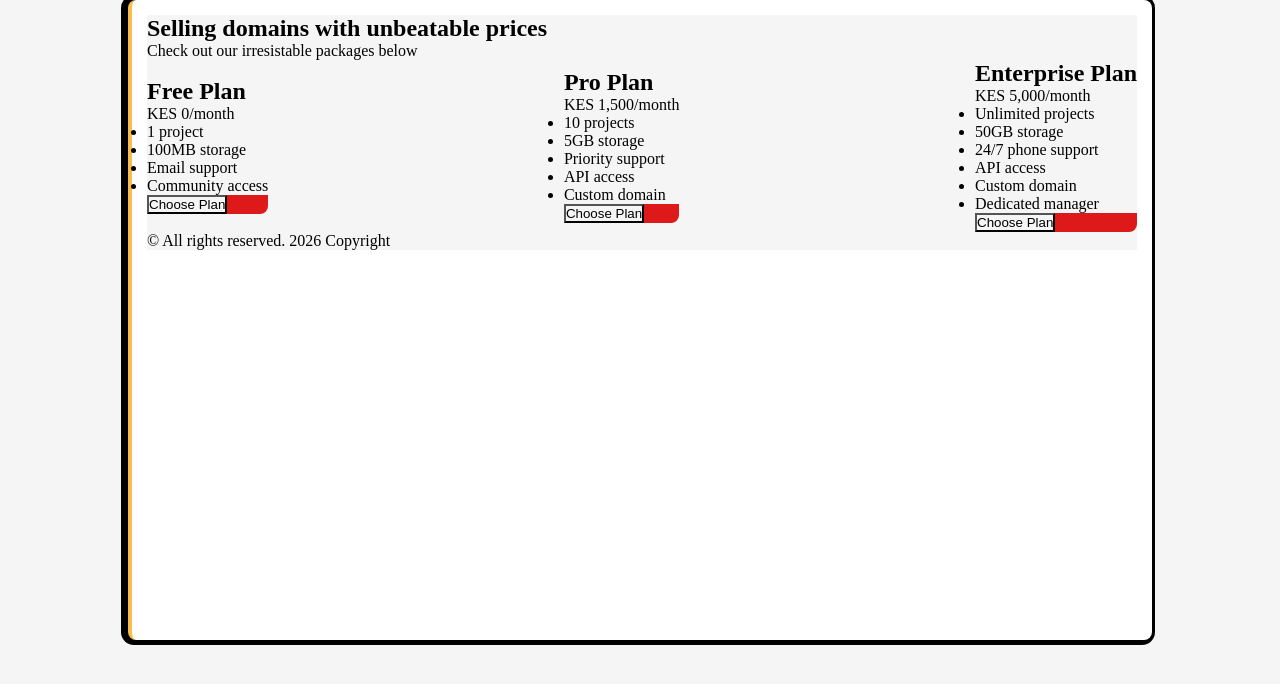
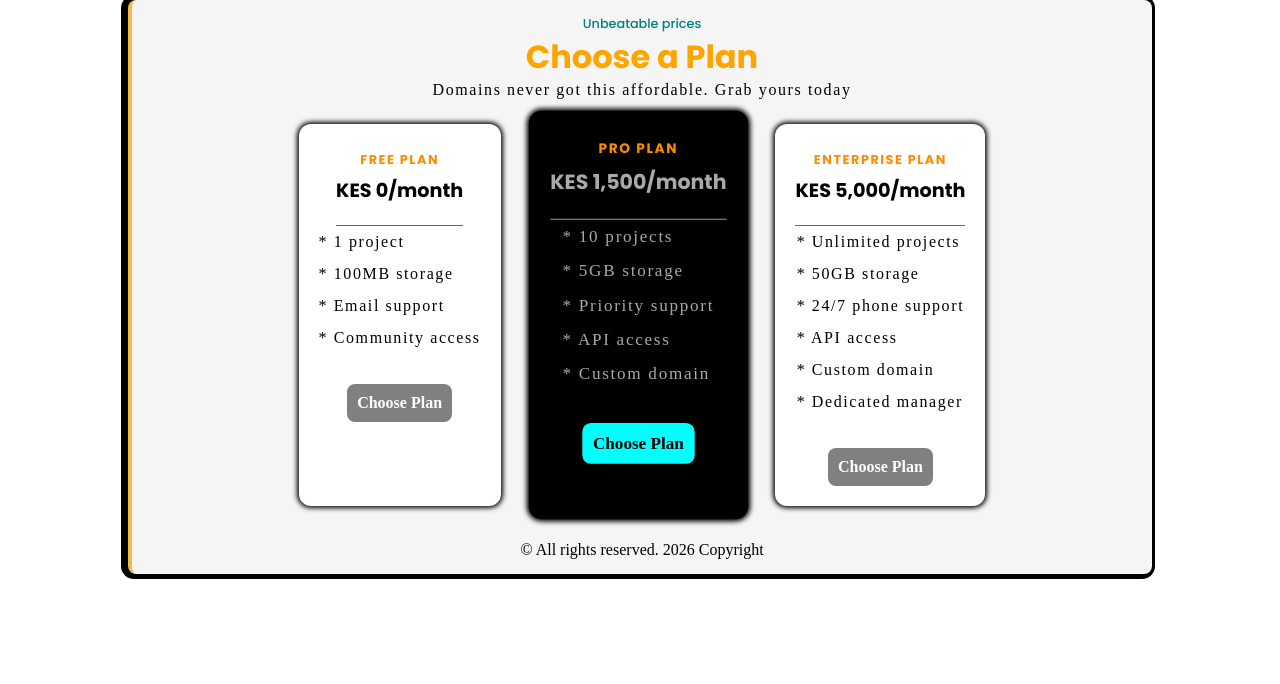
Before and after one commit to willyk-77/week-1-day-2-assignment, a plain HTML site: page pricing.html in a window 1280 px wide. Drawn offline with Linux system fonts and the light colour scheme.

Commit message:
Done styling element in css, commiting a final version

```diff
--- a/pricing.html
+++ b/pricing.html
@@ -3,44 +3,68 @@
   <head>
     <meta charset="UTF-8" />
     <meta name="viewport" content="width=device-width, initial-scale=1.0" />
+    <link rel="preconnect" href="https://fonts.googleapis.com" />
+    <link rel="preconnect" href="https://fonts.gstatic.com" crossorigin />
+    <link
+      href="https://fonts.googleapis.com/css2?family=Poppins:ital,wght@0,100;0,200;0,300;0,400;0,500;0,600;0,700;0,800;0,900;1,100;1,200;1,300;1,400;1,500;1,600;1,700;1,800;1,900&display=swap"
+      rel="stylesheet"
+    />
     <link rel="stylesheet" href="style.css" />
-    <title>Pricing</title>
+    <title>Pricing Plans</title>
   </head>
   <body>
+    <div class="container-wrapper">
       <div class="container pricing-container">
-      <header>
-        <h2>Selling domains with unbeatable prices</h2>
-        <p>Check out our irresistable packages below</p>
+        <header class="highlights">
+          <p class="small-line">Unbeatable prices</p>
+          <h1 class="main-line">Choose a Plan</h1>
+          <p class="sub-line">
+            Domains never got this affordable. Grab yours today
+          </p>
         </header>
+
         <main>
-        <div class="domain-container">
-          <article class="domain free">
-            <h2>Free Plan</h2>
-            <p>KES 0/month</p>
-            <ul>
+          <div class="cards">
+            <!-- Free Plan -->
+            <article class="card free">
+              <div class="pop">
+                <h2 class="package-name">Free Plan</h2>
+                <p class="price">KES 0/month</p>
+              </div>
+              <ul class="features">
                 <li>1 project</li>
                 <li>100MB storage</li>
                 <li>Email support</li>
                 <li>Community access</li>
               </ul>
-            <button>Choose Plan</button>
+              <a href="#" class="card-btn">Choose Plan</a>
             </article>
-          <article class="domain pro">
-            <h2>Pro Plan</h2>
-            <p>KES 1,500/month</p>
-            <ul>
+
+            <!-- Pro Plan -->
+            <article class="card pro">
+              <div class="pop pro-pop">
+                <h2 class="package-name">Pro Plan</h2>
+                <p class="price">KES 1,500/month</p>
+              </div>
+
+              <ul class="features">
                 <li>10 projects</li>
                 <li>5GB storage</li>
                 <li>Priority support</li>
                 <li>API access</li>
                 <li>Custom domain</li>
               </ul>
-            <button>Choose Plan</button>
+              <a href="#" class="card-btn pro-btn">Choose Plan</a>
             </article>
-          <article class="domain enterprise">
-            <h2>Enterprise Plan</h2>
-            <p>KES 5,000/month</p>
-            <ul>
+
+            <!-- Enterprise Plan -->
+            <article class="card enterprise">
+              <div class="pop">
+                <h2 class="package-name">Enterprise Plan</h2>
+                <p class="price">KES 5,000/month</p>
+              </div>
+
+              <ul class="features">
                 <li>Unlimited projects</li>
                 <li>50GB storage</li>
                 <li>24/7 phone support</li>
@@ -48,11 +72,12 @@
                 <li>Custom domain</li>
                 <li>Dedicated manager</li>
               </ul>
-            <button>Choose Plan</button>
+              <a href="#" class="card-btn">Choose Plan</a>
             </article>
           </div>
         </main>
         <footer>&copy; All rights reserved. 2026 Copyright</footer>
       </div>
+    </div>
   </body>
 </html>
--- a/style.css
+++ b/style.css
@@ -2,16 +2,15 @@
   margin: 0;
   padding: 0;
   box-sizing: border-box;
-  background-color: #f5f5f5;
 }
-body {
+.container-wrapper {
   display: flex;
   justify-content: center;
   align-items: center;
 }
 .container {
   max-width: 400px;
-  background-color: white;
+  background-color: #f5f5f5;
   border-left: solid rgba(243, 163, 3, 0.7) 4px;
   border-radius: 8px;
   box-shadow: -2px 0 0 5px black;
@@ -37,17 +36,109 @@ a:hover {
   transition: color 0.2s ease;
 }
 
+/* Pricing Plans */
 .pricing-container {
   min-width: 80vw;
-  min-height: 80vh;
+  display: flex;
+  flex-direction: column;
+  align-items: center;
 }
-.domain-container {
+.highlights {
   display: flex;
-  justify-content: space-between;
+  flex-direction: column;
   align-items: center;
-  gap: 10px;
 }
-article {
-  background-color: rgb(221, 25, 25);
+.small-line {
+  font-family: "Poppins", sans-serif;
+  font-size: 0.8rem;
+  font-weight: 500;
+  color: teal;
+}
+.main-line {
+  color: orange;
+}
+.sub-line {
+  margin-bottom: 10px;
+  letter-spacing: 0.1em;
+}
+.pop {
+  display: flex;
+  flex-direction: column;
+  align-items: center;
+  border-bottom: 1px solid rgba(0, 0, 0, 0.6);
+}
+.pro-pop {
+  border-bottom: 1px solid rgba(255, 255, 255, 0.6);
+}
+.cards {
+  display: flex;
+  justify-content: center;
+  gap: 35px;
+  padding: 15px;
+}
+.card {
+  background-color: white;
+  padding: 20px;
+  border-radius: 12px;
+  box-shadow: 0 0 5px 2px black;
+  display: flex;
+  flex-direction: column;
+  align-items: center;
+}
+.pro {
+  background-color: black;
+  color: darkgray;
+  transform: scale(1.07);
+}
+
+.pro:hover {
+  box-shadow: 0 0 7px 5px rgba(0, 0, 0, 0.7);
+}
+
+.package-name {
+  text-transform: uppercase;
+  font-size: 0.8rem;
+  font-weight: 700;
+  letter-spacing: 0.12em;
+  color: darkorange;
+  line-height: 2rem;
+  font-family: "Poppins", sans-serif;
+}
+
+.price {
+  font-family: "Poppins", sans-serif;
+  font-weight: 700;
+  font-size: larger;
+  margin-bottom: 20px;
+}
+
+.features {
+  line-height: 2rem;
+  letter-spacing: 0.1em;
+  font-size: 1rem;
+  font-weight: 300;
+  list-style: none;
+  margin-bottom: 30px;
+}
+
+.features li::before {
+  content: "* ";
+}
+.card-btn {
+  background-color: grey;
+  color: white;
+  padding: 10px;
   border-radius: 8px;
+  font-weight: 600;
 }
+.card-btn:hover {
+  background-color: orange;
+  transition: color 0.3s ease;
+}
+.pro-btn {
+  background-color: cyan;
+  color: black;
+}
+main {
+  margin-bottom: 20px;
+}
```
Also changed, not shown: business-card.html (+2 -0 lines). Lines whose indentation alone changed are shown as unchanged.
